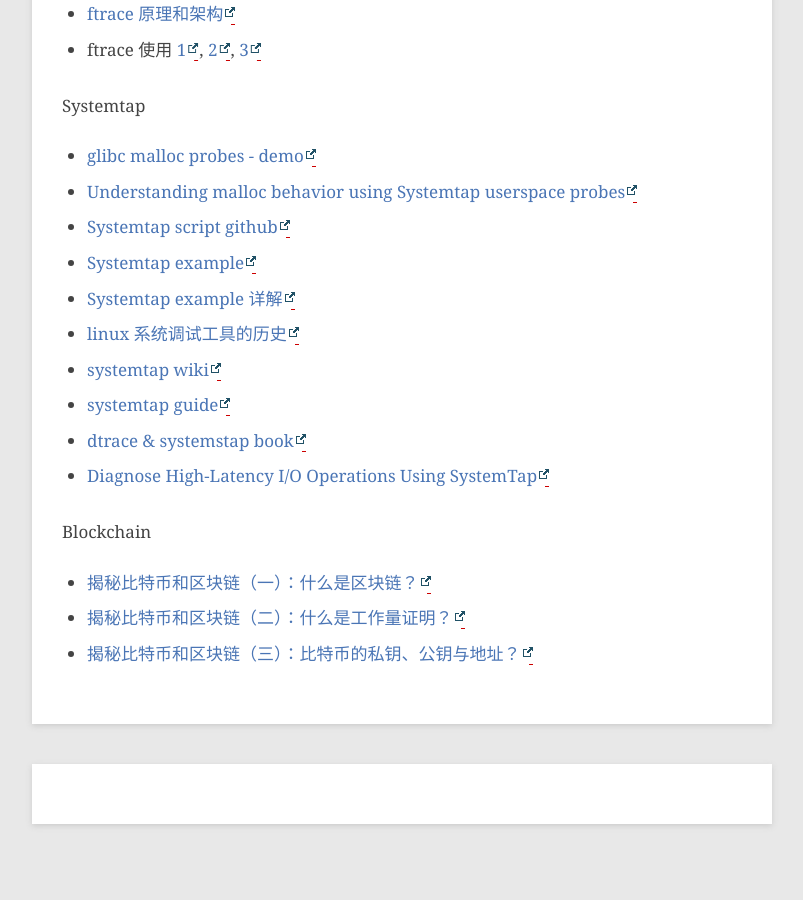
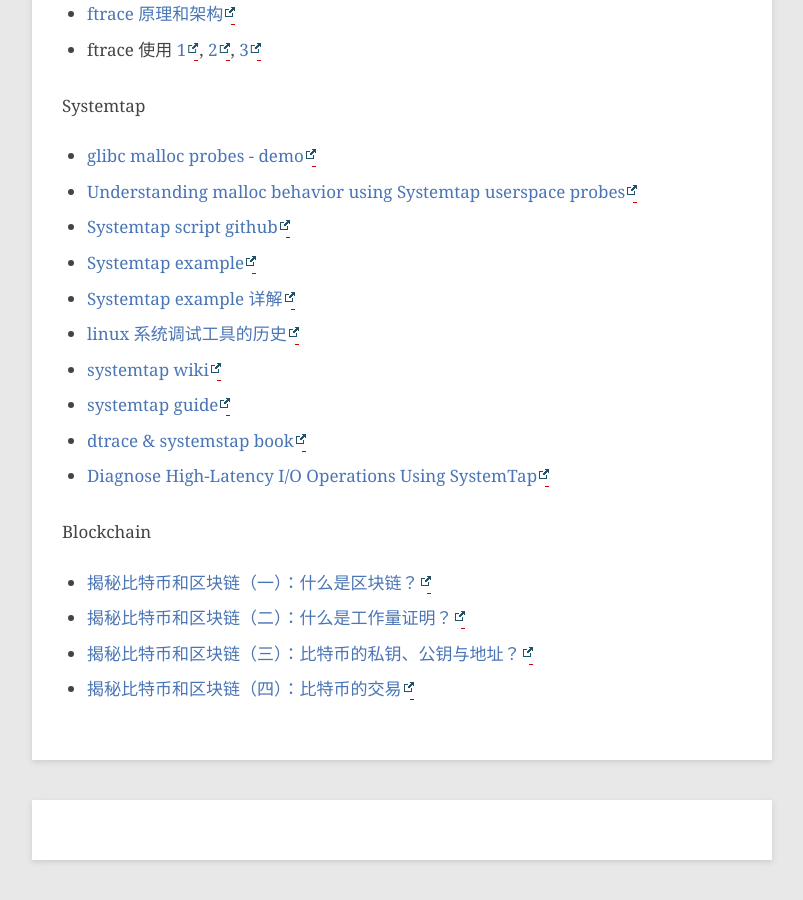
Before and after one commit to hushi55/hushi55.github.io, a Jekyll site: the page built from _posts/blog/2015-01-30-blogs.md, in a window 1280 px wide and 900 px high, scrolled down 5729 px. Shown: the whole window, without its empty margins (78-881 px from the left). Built offline with Jekyll 4.4.1, drawn with Linux system fonts in a browser that asks for light colours; comment, search, counter and statistics services are not loaded; before the commit the page ends 6593 px from its top, so only the background shows below that.

Commit message:
Update 2015-01-30-blogs.md

```diff
--- a/_posts/blog/2015-01-30-blogs.md
+++ b/_posts/blog/2015-01-30-blogs.md
@@ -202,6 +202,7 @@
 - [揭秘比特币和区块链（一）：什么是区块链？](http://www.infoq.com/cn/articles/bitcoin-and-block-chain-part01?utm_source=infoq&utm_campaign=user_page&utm_medium=link)
 - [揭秘比特币和区块链（二）：什么是工作量证明？](http://www.infoq.com/cn/articles/bitcoin-and-block-chain-part02?utm_source=infoq&utm_campaign=user_page&utm_medium=link)
 - [揭秘比特币和区块链（三）：比特币的私钥、公钥与地址？](http://www.infoq.com/cn/articles/bitcoin-and-block-chain-part03?utm_source=infoq&utm_campaign=user_page&utm_medium=link)
+- [揭秘比特币和区块链（四）：比特币的交易](http://www.infoq.com/cn/articles/bitcoin-and-block-chain-part04)
 
 [-10]:    http://hushi55.github.io/  "-10"
 [ftrace_1]: http://www.ibm.com/developerworks/cn/linux/l-cn-ftrace1/index.html	"1"
```
